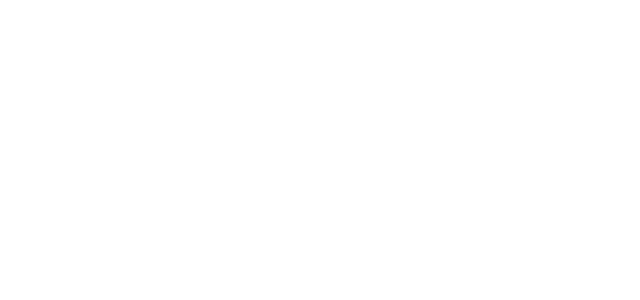
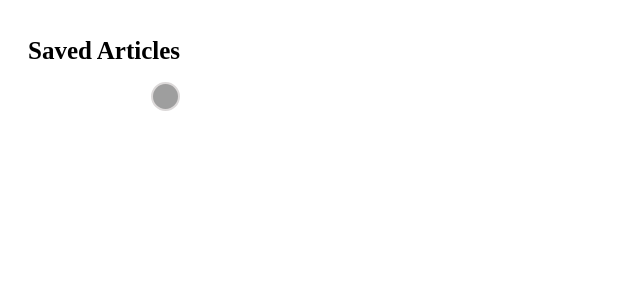
Before and after one commit to shek119/NYT_Search_Engine, a React (Create React App) app: page /1/saves-articles in a window 1280 px wide. Shown: the top 300 px of the page, without its empty margins (0-640 px from the left). Built offline with nearby package versions, Linux system fonts and the light colour scheme; sample sign-in values are in the browser's storage; grey boxes are pictures that could not be loaded.

Commit message:
create saved articles page

```diff
--- a/src/App.js
+++ b/src/App.js
@@ -8,9 +8,10 @@ import {
 import SearchPage from "./pages/search";
 import SignInPage from "./pages/sign_in";
 import SignUpPage from "./pages/sign_up";
+import SavedArticlePage from "./pages/saved_articles";
 
-function ProtectRoute({ path, children }) {
-  const isAuth = localStorage.getItem("jwt_auth");
+function ProtectedRoute({ path, children }) {
+  const isAuth = localStorage.getItem("jwt-auth");
 
   return (
     <Route path={path} exact>
@@ -29,7 +30,9 @@ function App() {
         <Route path="/sign_up" exact>
           <SignUpPage />
         </Route>
-        {/* <ProtectedRoute path exact /> */}
+        <ProtectedRoute path="/:id/saves-articles" exact>
+          <SavedArticlePage />
+        </ProtectedRoute>
         <Route path="/" exact>
           <SearchPage />
         </Route>
--- a/src/components/header/index.js
+++ b/src/components/header/index.js
@@ -1,28 +1,49 @@
 import React from "react";
 import faker from "faker";
-import { Grid, StyledH1, StyledHr, Avatar } from "./style";
+import {
+  SearchHeaderGrid,
+  StyledH1,
+  StyledHr,
+  Avatar,
+  PageHeaderGrid
+} from "./style";
 import SearchBar from "../searchBar";
 import { useHistory } from "react-router-dom";
 
-const SearchHeader = ({ isAuth }) => {
+export const SearchHeader = ({ isAuth }) => {
   const history = useHistory();
   const avatarImg = isAuth ? faker.image.avatar() : "user-silhouette.svg";
 
-  const onAvatarClick = e => {
+  const onAvatarClick = (e) => {
     e.preventDefault();
     history.push("/sign_in");
   };
 
   return (
     <div>
-      <Grid>
+      <SearchHeaderGrid>
         <StyledH1>NYT Search</StyledH1>
         <SearchBar />
         <Avatar avatarImg={avatarImg} onClick={onAvatarClick} />
-      </Grid>
+      </SearchHeaderGrid>
       <StyledHr />
     </div>
   );
 };
 
-export { SearchHeader };
+export const PageHeader = ({ header, isAuth }) => {
+  const history = useHistory();
+  const avatarImg = isAuth ? faker.image.avatar() : "user-silhouette.svg";
+
+  const onAvatarClick = (e) => {
+    e.preventDefault();
+    history.push("/sign_in");
+  };
+
+  return (
+    <PageHeaderGrid>
+      <StyledH1>{header}</StyledH1>
+      <Avatar avatarImg={avatarImg} onClick={onAvatarClick} />
+    </PageHeaderGrid>
+  );
+};
--- a/src/components/header/style.js
+++ b/src/components/header/style.js
@@ -1,6 +1,6 @@
 import styled from "styled-components";
 
-export const Grid = styled.div`
+export const SearchHeaderGrid = styled.div`
   display: grid;
   justify-content: center;
   grid-template-columns: 90vw;
@@ -25,7 +25,7 @@ export const StyledHr = styled.hr`
 `;
 
 export const Avatar = styled.div`
-  background-image: url(${props => props.avatarImg});
+  background-image: url(${(props) => props.avatarImg});
   background-size: cover;
   width: 25px;
   height: 25px;
@@ -35,3 +35,9 @@ export const Avatar = styled.div`
   border: 2px solid #dcd9d9;
   cursor: pointer;
 `;
+
+export const PageHeaderGrid = styled.div`
+  display: grid;
+  margin: 20px;
+  justify-content: space-between;
+`;
--- /dev/null
+++ b/src/pages/saved_articles.js
@@ -0,0 +1,12 @@
+import React from "react";
+import { PageHeader } from "../components/header";
+
+const SavedArticlePage = () => {
+  return (
+    <div>
+      <PageHeader header={"Saved Articles"} />
+    </div>
+  );
+};
+
+export default SavedArticlePage;
--- a/src/pages/search.js
+++ b/src/pages/search.js
@@ -18,11 +18,11 @@ function MainPage({ searchResults, scrollSearch, q, page }) {
     scrollSearch(res);
   };
 
-  const saveArticle = (url, { id, jwt_token }) => {
+  const saveArticle = (result, { id, jwt_token }) => {
     axios
       .post(
         `${serverURL}/${id}/article/save`,
-        { id, url },
+        { id, result, q },
         {
           headers: {
             "x-access-token": jwt_token
@@ -60,7 +60,7 @@ function MainPage({ searchResults, scrollSearch, q, page }) {
           author={author}
           date={date}
           saveArticle={() => {
-            saveArticle(web_url, isAuth);
+            saveArticle(result, isAuth);
           }}
         />
       );
```
